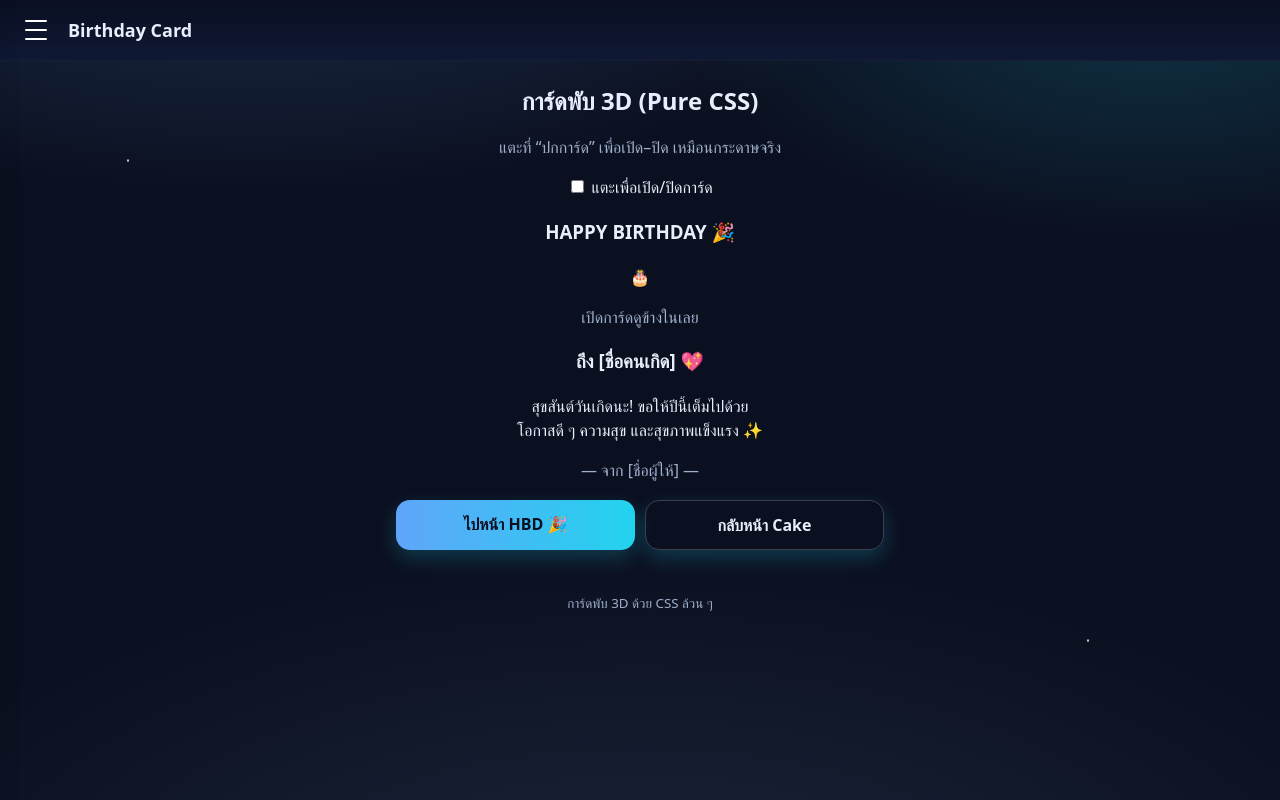
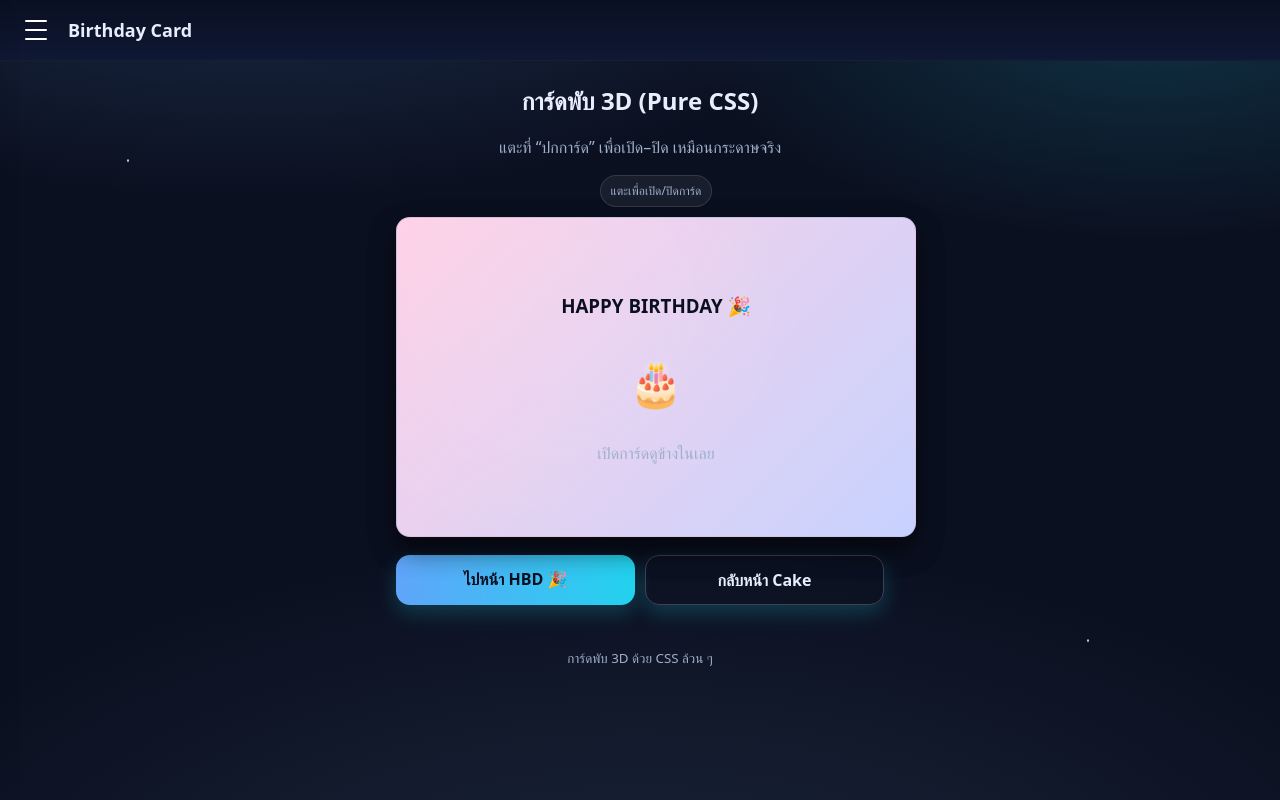
Before and after one commit to s6804062617287/hbdnabby, a plain HTML site: page card.html in a window 1280 px wide. Drawn offline with Linux system fonts and the light colour scheme.

Commit message:
Add files via upload

```diff
--- a/style.css
+++ b/style.css
@@ -112,7 +112,7 @@ a{text-decoration:none;color:inherit}
   50%{ transform:translateY(-1px) rotate(3deg) }
 }
 
-/* 3D card */
+/* 3D card (เดิมสำหรับการ์ดพลิกแบบง่าย) */
 .card3d{ width:100%; max-width:360px; height:200px; margin:16px auto; perspective:1000px; cursor:pointer }
 .card3d > div{ width:100%; height:100%; position:relative; transform-style:preserve-3d; transition: transform .6s }
 .card3d.flipped > div{ transform:rotateY(180deg) }
@@ -149,3 +149,102 @@ a{text-decoration:none;color:inherit}
 /* Canvas FX */
 .fx{ position:fixed; inset:0; pointer-events:none }
 .center{ text-align:center }
+
+/* ====== 3D Fold Card (Pure CSS) ====== */
+.visually-hidden{
+  position:absolute !important; width:1px; height:1px; padding:0; margin:-1px;
+  overflow:hidden; clip:rect(0,0,0,0); white-space:nowrap; border:0;
+}
+
+/* เวที 3D */
+.fold-stage{
+  display:grid; place-items:center;
+  perspective: 1400px;
+  margin: 14px auto 0;
+}
+
+/* ป้ายแนะนำคลิก */
+.tip{
+  display:inline-block; margin-bottom:10px;
+  font-size:12px; color:var(--muted);
+  background:rgba(255,255,255,.06);
+  border:1px solid rgba(255,255,255,.12);
+  padding:6px 10px; border-radius:999px;
+  user-select:none; cursor:pointer;
+}
+
+/* ตัวการ์ด (กว้าง x สูง) */
+.fold-card{
+  width:min(92vw, 520px);
+  height: min(62vw, 320px);
+  max-width:520px; max-height:320px;
+  position:relative;
+  transform-style:preserve-3d;
+  display:block; cursor:pointer;
+}
+
+/* สันกลาง */
+.fc-spine{
+  position:absolute; top:0; bottom:0; left:50%; width:2px; transform:translateX(-1px);
+  background:linear-gradient(180deg, rgba(255,255,255,.35), rgba(255,255,255,.06));
+  border-left:1px solid rgba(0,0,0,.15);
+  opacity:.3; pointer-events:none;
+}
+
+/* หน้าใน (ขวา) และปก */
+.fc-page, .fc-cover{
+  position:absolute; inset:0; border-radius:14px; overflow:hidden;
+  display:grid; place-content:center; text-align:center;
+  padding:18px; box-shadow: var(--shadow);
+}
+
+/* หน้าใน (อยู่ขวา คงที่) */
+.fc-page{
+  background:
+    radial-gradient(1000px 500px at 20% -20%, rgba(96,165,250,.18), transparent 60%),
+    radial-gradient(800px 400px at 90% 0%, rgba(34,211,238,.14), transparent 60%),
+    var(--panel-2);
+  border:1px solid rgba(255,255,255,.10);
+  color:var(--text);
+  transform: translateZ(-2px);
+}
+
+/* ปก (อยู่ซ้าย พับเข้าหาหน้าใน) */
+.fc-cover{
+  background:
+    radial-gradient(circle at 30% 30%, rgba(255,255,255,.08), transparent 60%),
+    linear-gradient(135deg, #ffd1e6, #c7d2fe);
+  color:#0b1020;
+  border:1px solid rgba(0,0,0,.08);
+  transform-origin: left center;
+  transform: rotateY(0deg);
+  transition: transform .9s cubic-bezier(.22,1,.25,1), box-shadow .3s;
+}
+.fc-cover::after{
+  content:""; position:absolute; inset:0;
+  background: linear-gradient(90deg, rgba(0,0,0,.25), transparent);
+  opacity:.0; transition:opacity .8s; pointer-events:none;
+}
+
+/* เนื้อใน */
+.fc-inner{ display:grid; place-items:center; gap:10px }
+.cake-illus{ font-size:44px }
+
+/* เปิดการ์ดด้วย checkbox-hack */
+#openCard:checked ~ .fold-card .fc-cover{
+  transform: rotateY(-170deg);
+  box-shadow: 0 14px 40px rgba(0,0,0,.45);
+}
+#openCard:checked ~ .fold-card .fc-cover::after{ opacity:.25 }
+
+/* เอฟเฟกต์ตอน hover (เฉพาะจอใหญ่) */
+@media (hover:hover){
+  .fold-card:hover .fc-cover{
+    box-shadow: 0 16px 40px rgba(0,0,0,.45);
+  }
+}
+
+/* ปรับขนาดบนจอเล็กมาก */
+@media (max-width:360px){
+  .fold-card{ height: 58vw }
+}
```
